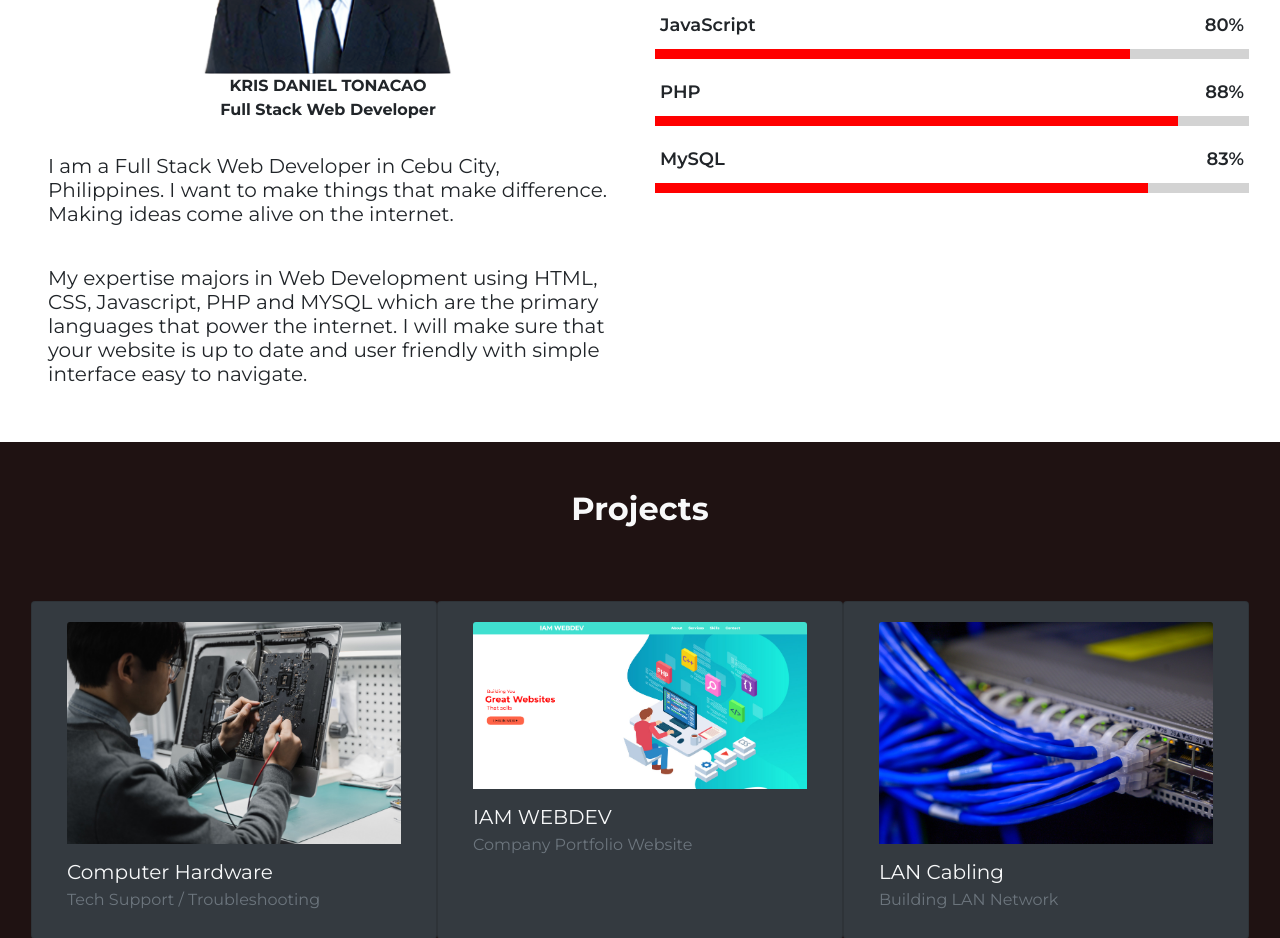
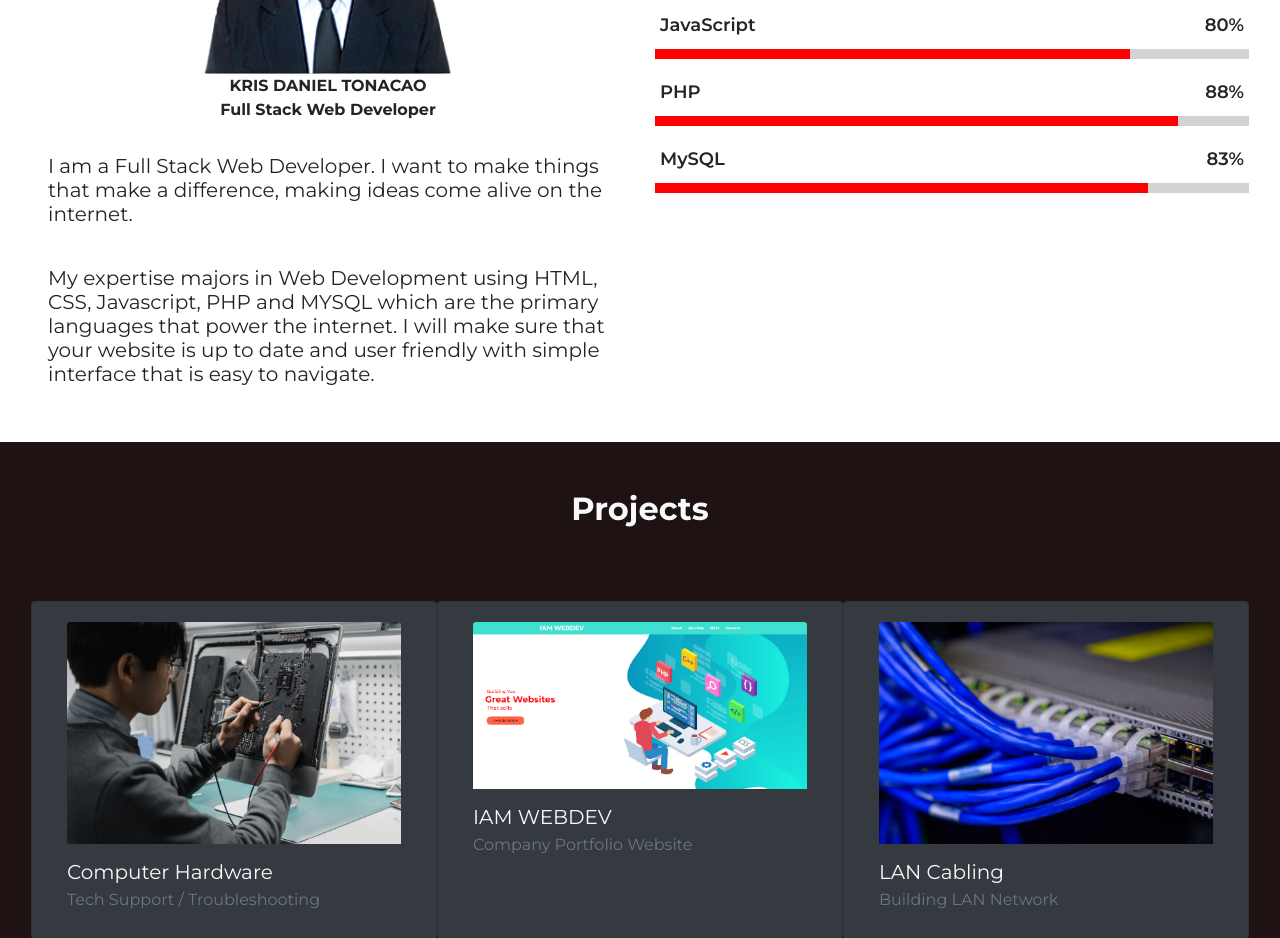
Before and after one commit to krisdanieltonacao/webportfolio, a plain HTML site: page index.html in a window 1280 px wide. Shown: the part 1340-2278 px from the top of the page. Drawn offline with nearby package versions, Linux system fonts and the light colour scheme.

Commit message:
grammar corrections

```diff
--- a/index.css
+++ b/index.css
@@ -142,7 +142,7 @@
 
 .info:hover{
 	color: turquoise;
-	-webkit-transform: scale(1.05);
+
 }
 .bar .info span{
 	font-weight: 600;
--- a/index.html
+++ b/index.html
@@ -51,8 +51,8 @@
         <img class="img-fluid rounded mx-auto d-block" src="images\me.png" alt="myphoto" id="myphoto">
         <div class="text-center font-weight-bold">KRIS DANIEL TONACAO</div>
         <div class="text-center font-weight-bold pb-3">Full Stack Web Developer</div>
-        <h5 class="p-3">I am a Full Stack Web Developer in Cebu City, Philippines. I want to make things that make difference. Making ideas come alive on the internet.</h5>
-        <h5 class="p-3">My expertise majors in Web Development using HTML, CSS, Javascript, PHP and MYSQL which are the primary languages that power the internet. I will make sure that your website is up to date and user friendly with simple interface easy to navigate.</h5>
+        <h5 class="p-3">I am a Full Stack Web Developer. I want to make things that make a difference, making ideas come alive on the internet.</h5>
+        <h5 class="p-3">My expertise majors in Web Development using HTML, CSS, Javascript, PHP and MYSQL which are the primary languages that power the internet. I will make sure that your website is up to date and user friendly with simple interface that is easy to navigate.</h5>
       </div>
       <div class="py-5 col-lg-6 col-md-12">
         <h2 class="text-center font-weight-bold">Skills</h2>
```
